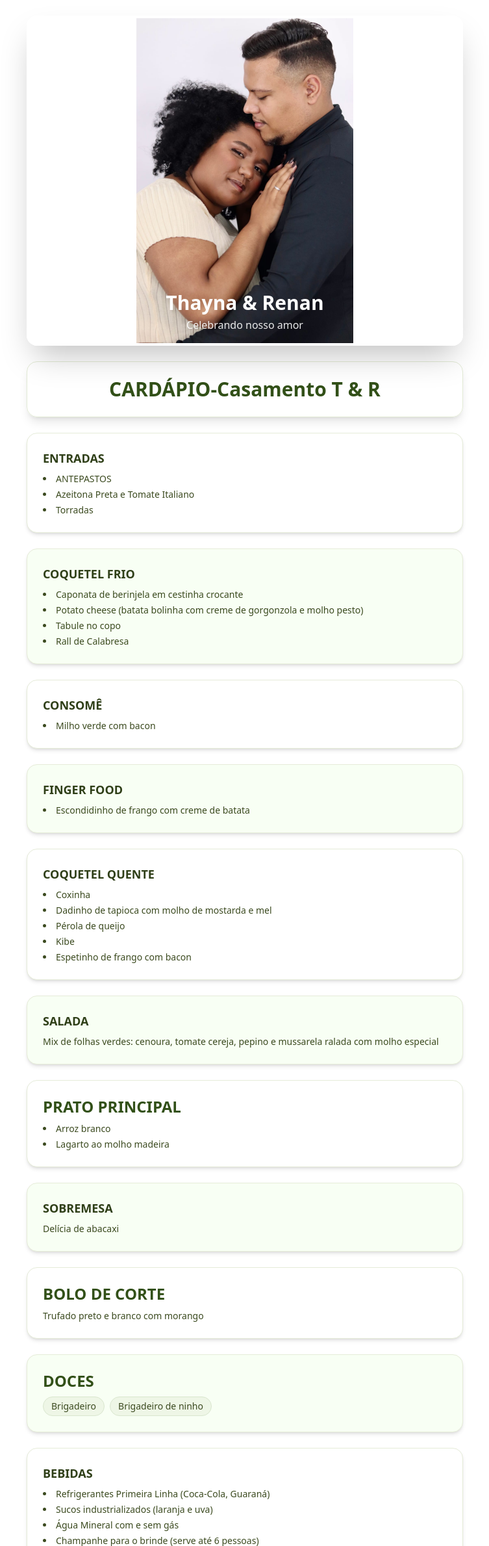
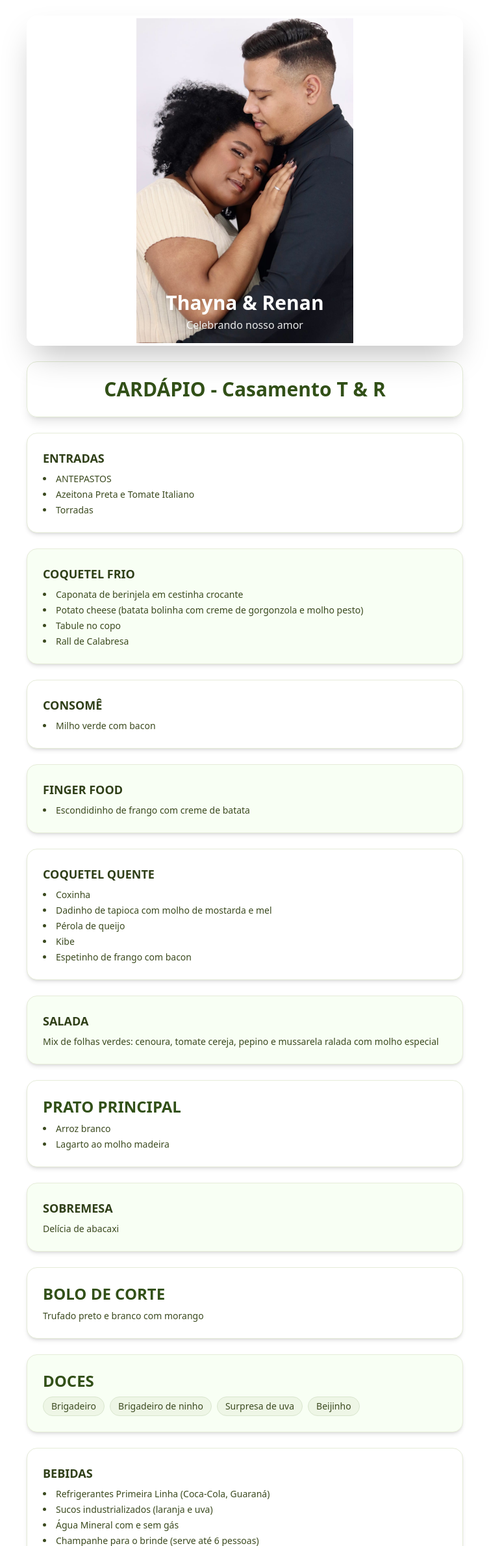
Before and after one commit to isacmiranda/Thayna_Renan, a React (Vite) app: page / in a window 1280 px wide. Shown: the top 2379 px of the page at 65% size, without its empty margins (263-1016 px from the left). Built offline with nearby package versions, Linux system fonts and the light colour scheme.

Commit message:
atualizaçao preloader

```diff
--- a/src/App.jsx
+++ b/src/App.jsx
@@ -1,9 +1,19 @@
-import { useState } from 'react';
+import { useState, useEffect } from 'react';
 
 const CardapioWood = () => {
   const [copied, setCopied] = useState(false);
+  const [isLoading, setIsLoading] = useState(true);
   const pixName = "Renan da Silva Santos";
   const pix = "499.927.578-33";
+
+  // Simula o carregamento do conteúdo
+  useEffect(() => {
+    const timer = setTimeout(() => {
+      setIsLoading(false);
+    }, 3000); // 3 segundos para demonstrar o preloader
+
+    return () => clearTimeout(timer);
+  }, []);
 
   const handleCopy = async () => {
     try {
@@ -43,6 +53,48 @@ const CardapioWood = () => {
     );
   };
 
+  // Preloader Component
+  if (isLoading) {
+    return (
+      <div className="fixed inset-0 .bg-gradient-to-br from-[#f8fff4] to-[#eaf1de] flex items-center justify-center z-50">
+        <div className="text-center">
+          {/* Logo animada */}
+          <div className="relative mb-8">
+            <div className="w-24 h-24 mx-auto mb-4 relative">
+              <img
+                src="../public/icone-alianca2.png"
+                alt="Aliança - Thayna & Renan"
+                className="w-full h-full object-contain animate-pulse"
+              />
+              {/* Efeito de brilho ao redor */}
+              <div className="absolute inset-0 rounded-full bg-[#6b8e23] opacity-20 animate-ping"></div>
+            </div>
+
+            {/* Anel de loading */}
+            <div className="w-32 h-32 mx-auto border-4 border-transparent border-t-[#6b8e23] border-r-[#6b8e23] rounded-full animate-spin absolute top-1/2 left-1/2 transform -translate-x-1/2 -translate-y-1/2"></div>
+          </div>
+
+          {/* Texto animado */}
+          <div className="space-y-2">
+            <h2 className="text-2xl font-bold text-[#325018] animate-bounce">
+              Thayna & Renan
+            </h2>
+            <p className="text-[#3b4a1f] animate-pulse">
+              Carregando nosso cardápio especial...
+            </p>
+
+            {/* Loading dots */}
+            <div className="flex justify-center space-x-1 mt-4">
+              <div className="w-2 h-2 bg-[#6b8e23] rounded-full animate-bounce"></div>
+              <div className="w-2 h-2 bg-[#6b8e23] rounded-full animate-bounce" style={{animationDelay: '0.1s'}}></div>
+              <div className="w-2 h-2 bg-[#6b8e23] rounded-full animate-bounce" style={{animationDelay: '0.2s'}}></div>
+            </div>
+          </div>
+        </div>
+      </div>
+    );
+  }
+
   return (
     <div className="min-h-screen .bg-gradient-to-br from-[#f8fff4] to-[#eaf1de] py-6 px-4 sm:px-6 lg:px-8">
       <div className="max-w-2xl mx-auto space-y-4 sm:space-y-6">
@@ -67,7 +119,7 @@ const CardapioWood = () => {
 
         {/* HEADER DO CARDÁPIO */}
         <div className="p-6 rounded-2xl .bg-gradient-to-r from-[#eaf1de] to-white shadow-lg border border-[#e3ebd6] text-center">
-          <h1 className="text-2xl sm:text-3xl font-bold text-[#325018]">CARDÁPIO-Casamento T & R </h1>
+          <h1 className="text-2xl sm:text-3xl font-bold text-[#325018]">CARDÁPIO - Casamento T & R</h1>
         </div>
 
         {/* ENTRADAS */}
@@ -142,7 +194,7 @@ const CardapioWood = () => {
         {/* DOCES */}
         <MenuSection title="DOCES" variant="dark" isHighlighted={true}>
           <div className="flex flex-wrap gap-2 mt-2">
-            {['Brigadeiro', 'Brigadeiro de ninho'].map((doce) => (
+            {['Brigadeiro', 'Brigadeiro de ninho','Surpresa de uva','Beijinho'].map((doce) => (
               <span
                 key={doce}
                 className="px-3 py-1 rounded-full text-sm font-medium bg-[#eef6e6] border border-[#d9e6ce] whitespace-nowrap"
```
Also changed, not shown: public/icone-alianca2.png (added).
